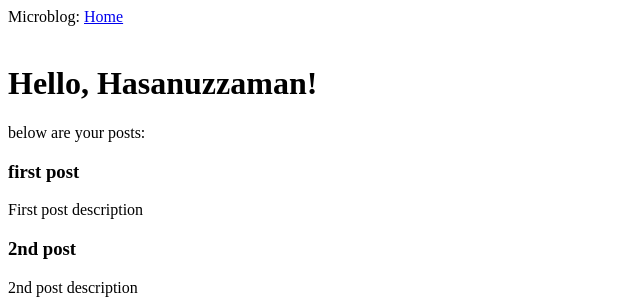
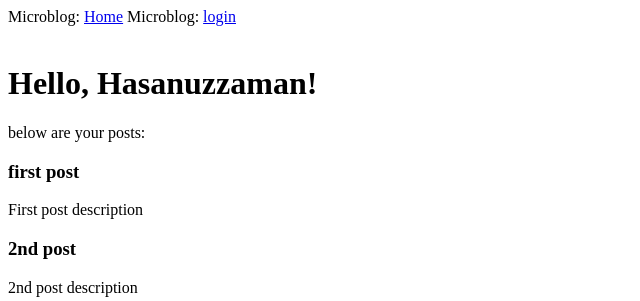
Before and after one commit to engr-hasanuzzaman/pyschool-practice, a Flask app: page / in a window 1280 px wide. Shown: the top 301 px of the page, without its empty margins (0-640 px from the left). Run offline with Flask 2, Linux system fonts and the light colour scheme; parts of the project's set-up code (start-up, migrations or seed data) failed here and were passed over.

Commit message:
Render form on login navigator

```diff
--- a/flask_blog/app/forms.py
+++ b/flask_blog/app/forms.py
@@ -1,9 +1,9 @@
 from flask_wtf import FlaskForm
 from wtforms import StringField, PasswordField, BooleanField, SubmitField
-from wtforms import DataRequired
+from wtforms.validators import DataRequired
 
 class LoginForm(FlaskForm):
-  username = StringField('Username', validator=[DataRequired])
-  password = PasswordField('Password', validator=[DataRequired])
+  username = StringField('Username', validators=[DataRequired])
+  password = PasswordField('Password', validators=[DataRequired])
   remember_me = BooleanField('Remember Me')
   submit = SubmitField('Singn In')
--- a/flask_blog/app/routes.py
+++ b/flask_blog/app/routes.py
@@ -1,5 +1,6 @@
 from flask import render_template
 from app import app
+from app.forms import LoginForm
 
 @app.route('/')
 @app.route('/index')
@@ -11,3 +12,8 @@ def index():
     { 'title': '3rd post', 'des': '3rd post description' },
   ]
   return render_template('index.html', user = user, title = 'my blog', posts = posts)
+
+@app.route('/login')
+def login():
+  form = LoginForm()
+  return render_template('login.html', title='login', form=form)
--- a/flask_blog/app/templates/base.html
+++ b/flask_blog/app/templates/base.html
@@ -7,7 +7,10 @@
       {% endif %}
     </head>
     <body>
-        <div>Microblog: <a href="/index">Home</a></div>
+        <div>
+          Microblog: <a href="/index">Home</a>
+          Microblog: <a href="/login">login</a>
+        </div>
         <br/>
         {% block content %}{% endblock %}
     </body>
--- a/flask_blog/config.py
+++ b/flask_blog/config.py
@@ -1,5 +1,5 @@
 import os
 
 class Config:
-  SECRETE_KEY = os.environ.get('secrete_key') or 'My supre secrete key'
+  SECRET_KEY = os.environ.get('secrete_key') or 'My supre secrete key'
   TEMPLATES_AUTO_RELOAD = True
```
